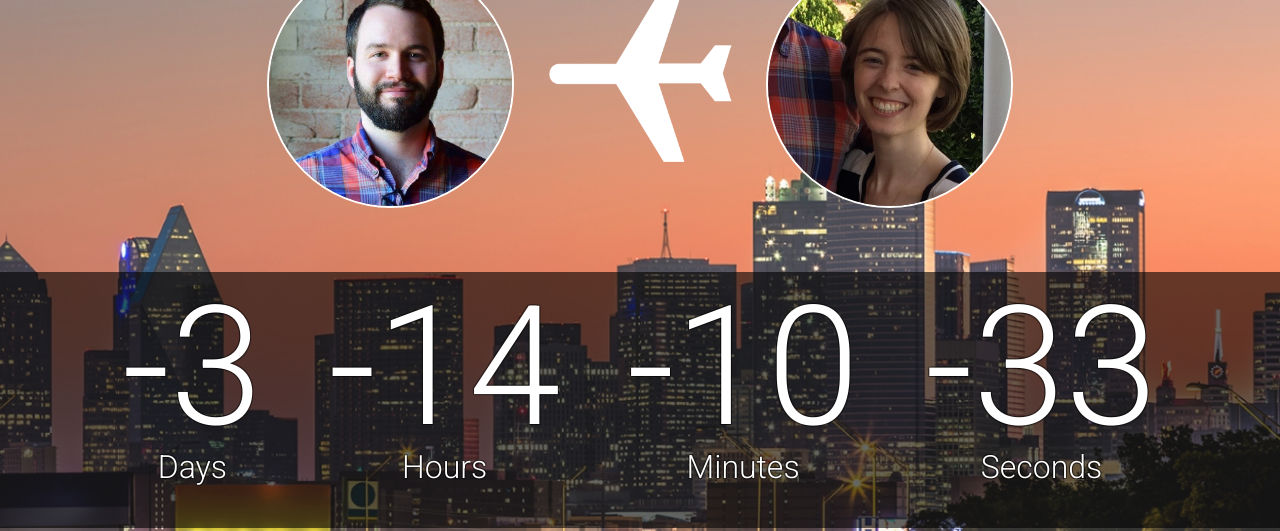
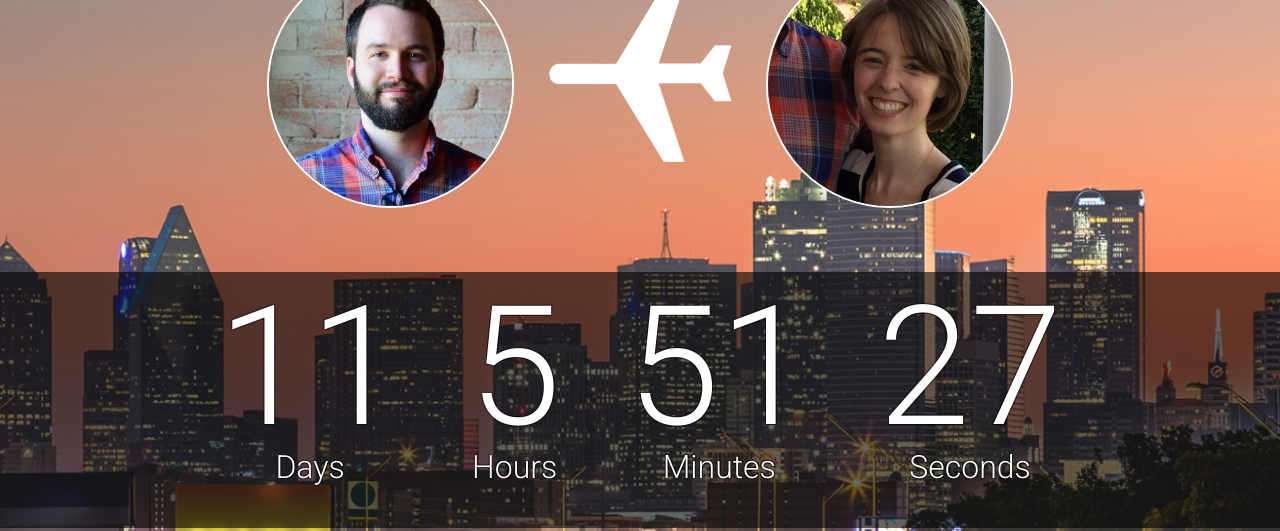
Before and after one commit to RTurek/UntilNextTime, a plain HTML site: page index.html in a window 1280 px wide. Shown: the top 531 px of the page. Drawn offline with nearby package versions, Linux system fonts and the light colour scheme.

Commit message:
updating for Jen's wedding
updating for Jen's wedding

```diff
--- a/index.html
+++ b/index.html
@@ -11,7 +11,7 @@
         <script type="text/javascript" src="js/countdown.js"></script>
         <!-- Update travelDate to the arrival date and time -->
         <script type="text/javascript">
-            var travelDate = '6/09/2016 22:28:00 CST';
+            var travelDate = '6/24/2016 18:30:00 CST';
 
             jQuery(document).ready(function(){
                 // CLOCK VARIANT 1
```
